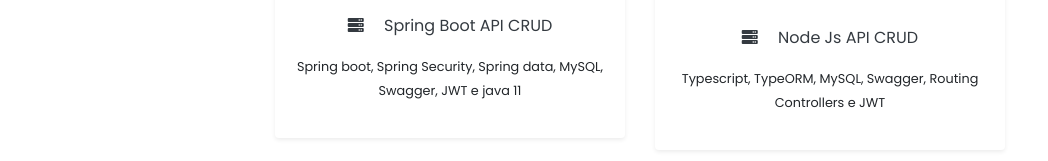
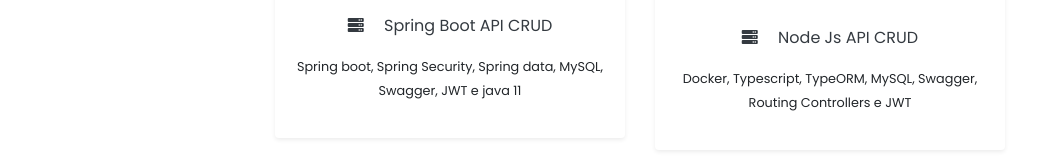
Before and after one commit to Throyer/throyer.github.io, a plain HTML site: page index.html in a window 1280 px wide. Shown: the part 438-599 px from the top of the page, without its empty margins (0-1048 px from the left). Drawn offline with Linux system fonts and the light colour scheme.

Commit message:
Node docker

```diff
--- a/index.html
+++ b/index.html
@@ -102,10 +102,10 @@
                 </p>
               </a>
               <p class="text-center">
-                <small
-                  >Typescript, TypeORM, MySQL, Swagger, Routing Controllers e
-                  JWT</small
-                >
+                <small>
+                  Docker, Typescript, TypeORM, MySQL, Swagger, Routing
+                  Controllers e JWT
+                </small>
               </p>
             </div>
           </div>
```
